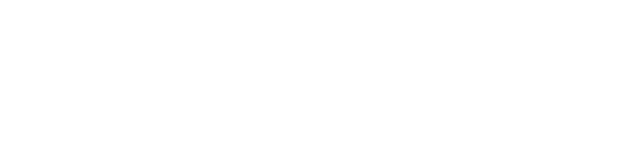
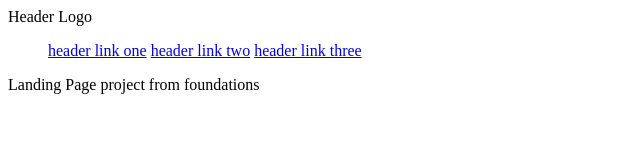
Before and after one commit to 70m370/foundations-landing-page, a plain HTML site: page index.html in a window 1280 px wide. Shown: the whole page, without its empty margins (0-640 px from the left). Drawn offline with Linux system fonts and the light colour scheme.

Commit message:
created the paste with the blueprint of how the front-end will be done

```diff
--- a/index.html
+++ b/index.html
@@ -10,7 +10,18 @@
 </head>
 
 <body>
+    <div class="Header">
+        <div>Header Logo</div>
+        <ul>
+            <a href="#">header link one</a>
+            <a href="#">header link two</a>
+            <a href="#">header link three</a>
+        </ul>
+    </div>
 
+    <div class="Footer">
+        <div>Landing Page project from foundations</div>
+    </div>
 </body>
 
 </html>
```
Also changed, not shown: goal/01.png (added), goal/02.png (added).
